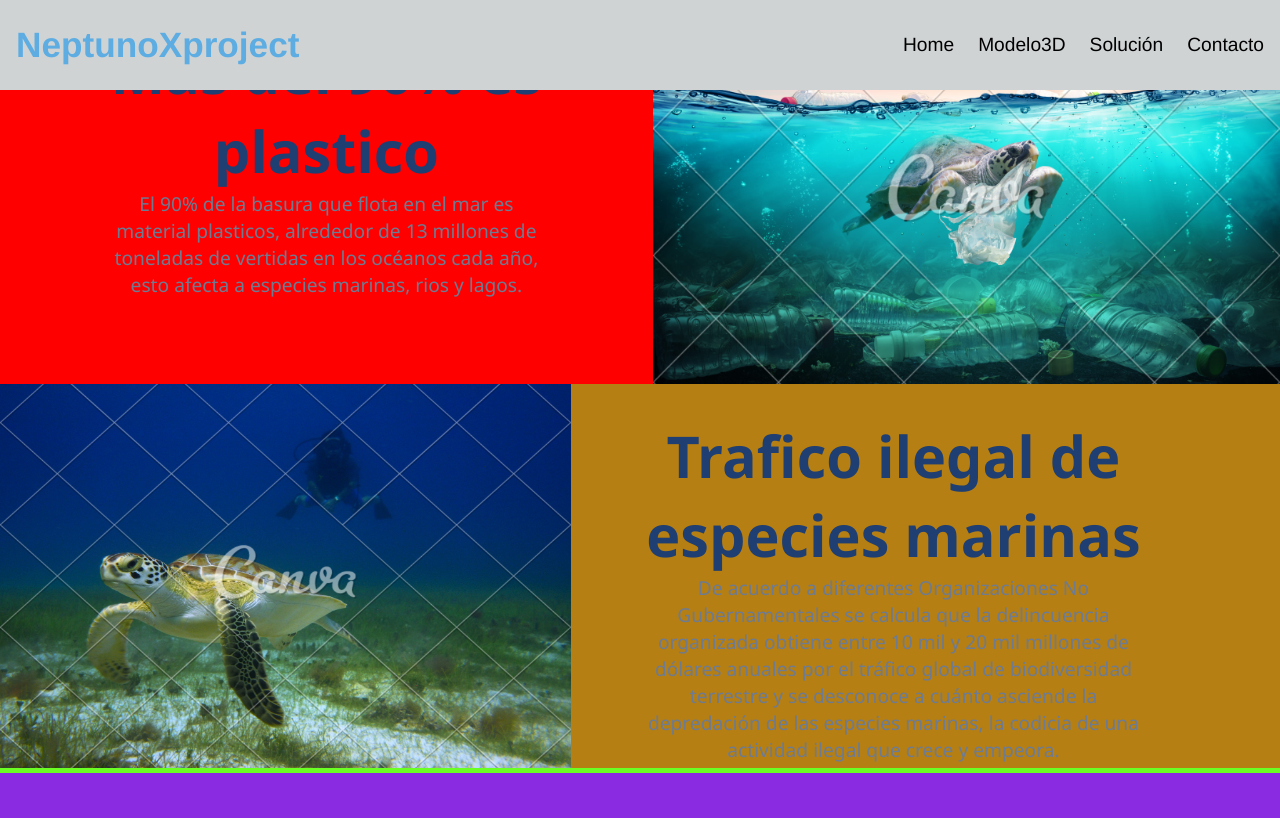
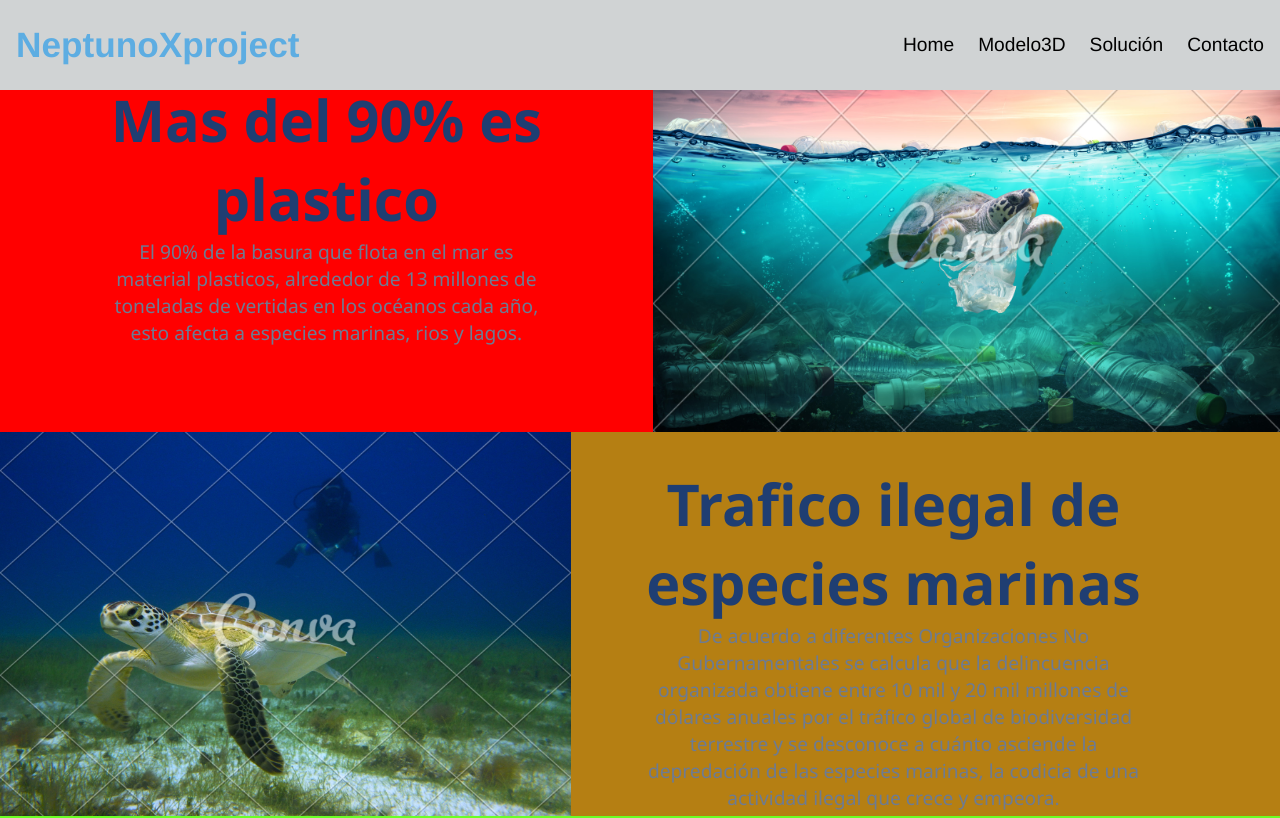
Before and after one commit to MarcosSilvaG/neptunoXproject, a Vue app: page /#/ in a window 1280 px wide. Shown: the top 818 px of the page. Built offline with nearby package versions, Linux system fonts and the light colour scheme.

Commit message:
Agregando margen top al contenido de la pagina

```diff
--- a/src/views/HomeView.vue
+++ b/src/views/HomeView.vue
@@ -31,3 +31,8 @@
   },
 };
 </script>
+<style scoped>
+.home {
+  margin-top: 48px;
+}
+</style>
```
